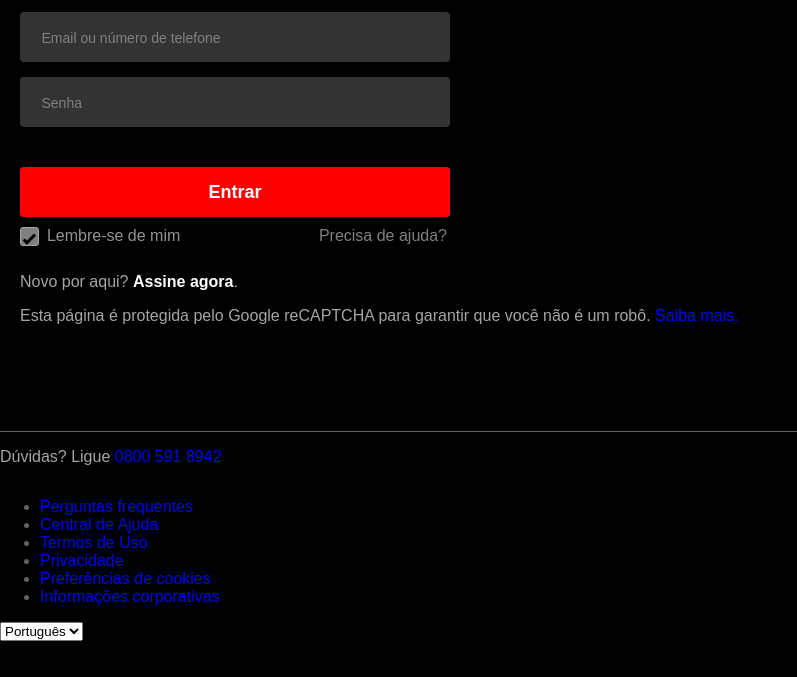
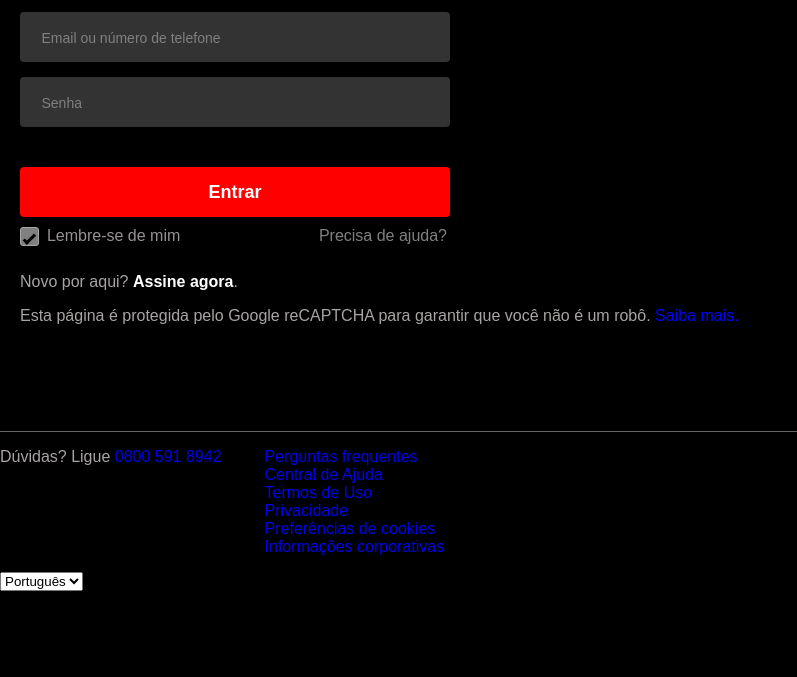
Before and after one commit to esteroli/projeto-netflix, a plain HTML site: page index.html in a window 1280 px wide. Shown: the part 123-800 px from the top of the page, without its empty margins (0-797 px from the left). Drawn offline with Linux system fonts and the light colour scheme.

Commit message:
Update style.css

```diff
--- a/style.css
+++ b/style.css
@@ -184,7 +184,12 @@ p {
 
 .rodape {
     display: flex;
-    flex-direction: column;
+    flex-direction: row;
     flex-wrap: wrap;
     color: rgb(99, 97, 97);
+
 }
+
+li {
+    list-style: none;
+}
```
